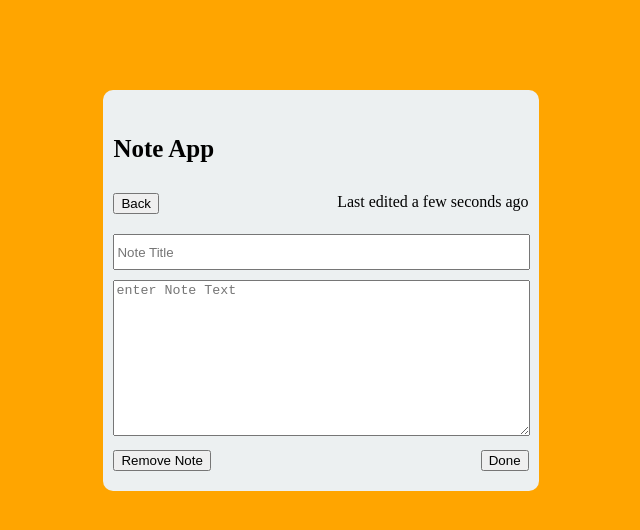
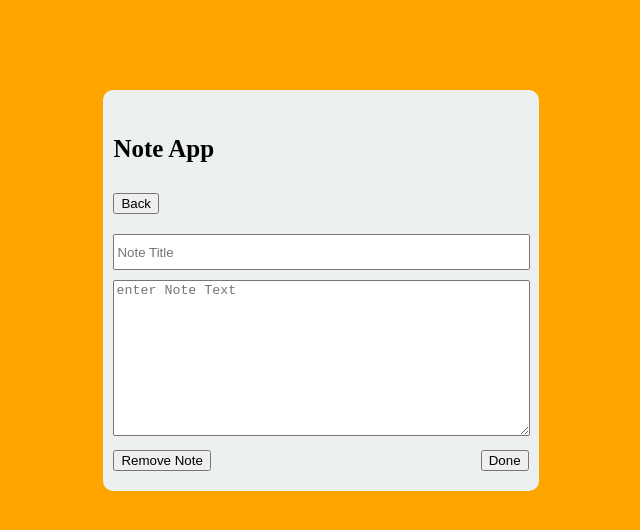
Before and after one commit to sgbo5003/NoteApp, a React app: page /Write in a window 1280 px wide. Shown: the top 530 px of the page, without its empty margins (319-959 px from the left). Built offline with nearby package versions, Linux system fonts and the light colour scheme.

Commit message:
moment 잠시 삭제

```diff
--- a/src/components/Write.js
+++ b/src/components/Write.js
@@ -1,12 +1,10 @@
 import React, { useEffect, useState } from "react";
 import { useHistory } from "react-router-dom";
 import { v4 as uuidv4 } from "uuid";
-import moment from "moment";
 
 const Write = (props) => {
   const history = useHistory();
   const id = uuidv4();
-  const timestamp = moment().valueOf();
   const getData = localStorage.getItem("writeData");
   const getDataJSON = JSON.parse(getData);
   const [inputData, setInputData] = useState({
@@ -41,8 +39,6 @@ const Write = (props) => {
       id: id,
       title: inputData.title,
       content: inputData.content,
-      createTime: timestamp,
-      updateTime: timestamp,
     });
     localStorage.setItem("writeData", JSON.stringify(notes));
   };
@@ -54,9 +50,6 @@ const Write = (props) => {
           <button type="button" onClick={onPreviousHandler}>
             Back
           </button>
-        </div>
-        <div>
-          <span>{`Last edited ${moment(timestamp).fromNow()}`}</span>
         </div>
       </div>
       <div className="write_title">
--- a/src/components/WriteEdit.js
+++ b/src/components/WriteEdit.js
@@ -1,10 +1,9 @@
 import React, { useEffect, useState } from "react";
 import { useHistory } from "react-router-dom";
-import moment from "moment";
 
 const WriteEdit = (props) => {
   const history = useHistory();
-  const timestamp = moment().valueOf();
+
   const paramsId = props.location.search.split("=")[1];
   const getData = localStorage.getItem("writeData");
   const getDataJSON = JSON.parse(getData);
@@ -32,8 +31,6 @@ const WriteEdit = (props) => {
       id: paramsId,
       title: inputData.title,
       content: inputData.content,
-      createTime: timestamp,
-      updateTime: timestamp,
     });
     localStorage.setItem("writeData", JSON.stringify(getDataJSON));
   };
@@ -61,11 +58,6 @@ const WriteEdit = (props) => {
           <button type="button" onClick={onPreviousHandler}>
             Back
           </button>
-        </div>
-        <div>
-          <span>{`Last edited ${moment(
-            getDataJSON.updateTime
-          ).fromNow()}`}</span>
         </div>
       </div>
       <div className="write_title">
```
